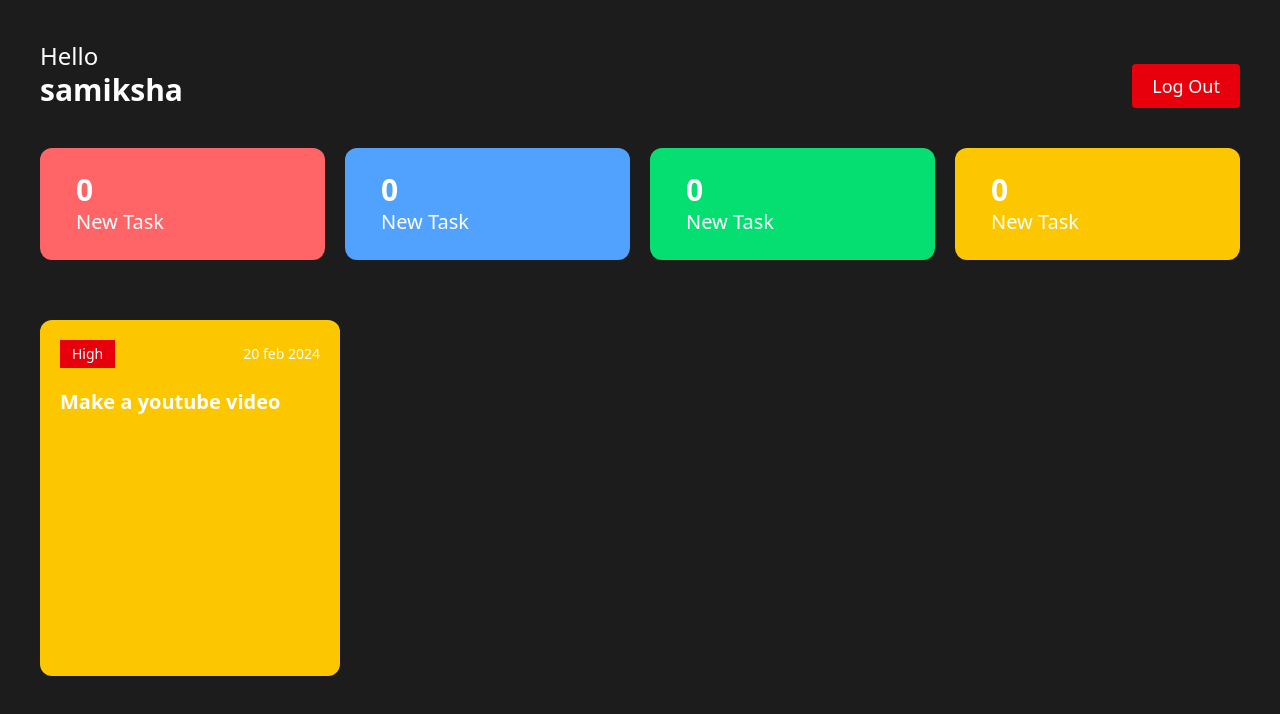
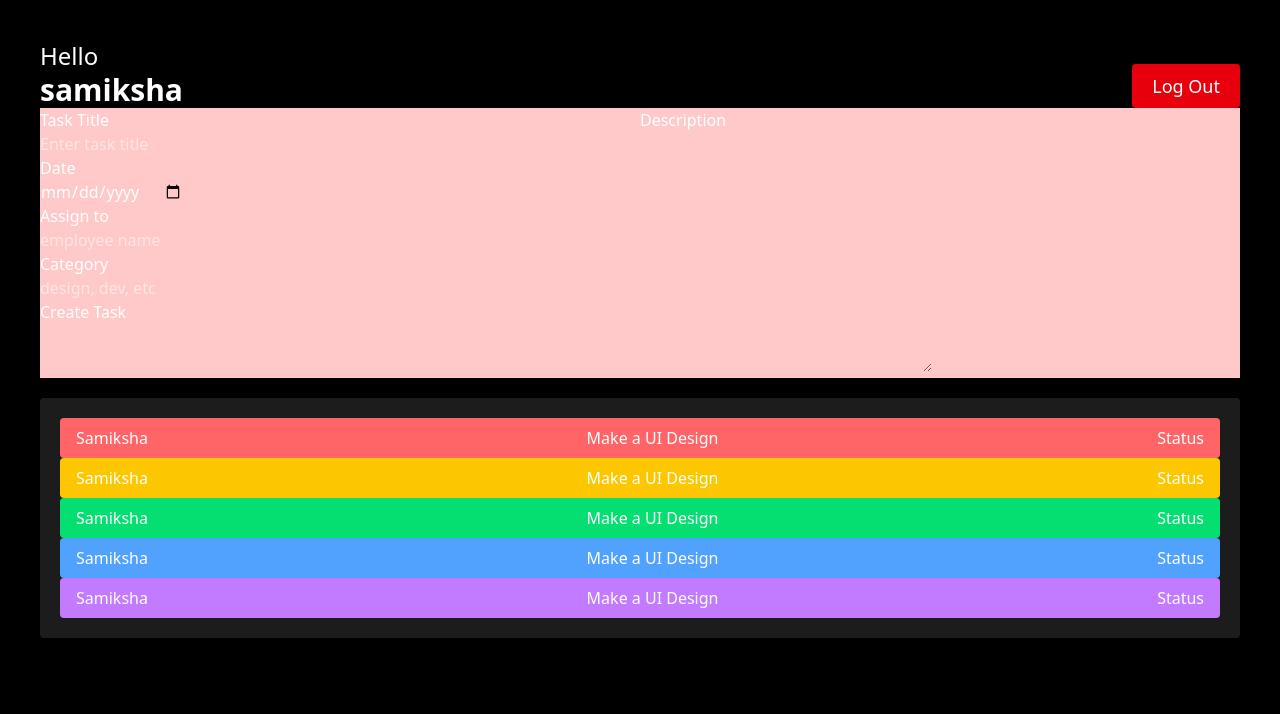
Before and after one commit to samikshapawar08/Employee-Management-System, a React (Vite) app: page / in a window 1280 px wide. Shown: the top 714 px of the page. Built offline with nearby package versions, Linux system fonts and the light colour scheme.

Commit message:
fouth commit

```diff
--- a/src/App.jsx
+++ b/src/App.jsx
@@ -1,12 +1,14 @@
 import React from 'react'
 import Login from './components/Auth/Login'
 import EmployeeDashboard from './components/Dashboard/EmployeeDashboard'
+import AdminDashboard from './components/Dashboard/AdminDashboard'
 
 const App = () => {
   return (
     <>
     {/* <Login /> */}
-    <EmployeeDashboard />
+    {/* <EmployeeDashboard /> */}
+    <AdminDashboard />
     </>
   )
 }
--- a/src/components/Dashboard/AdminDashboard.jsx
+++ b/src/components/Dashboard/AdminDashboard.jsx
@@ -0,0 +1,16 @@
+import React from "react";
+import Header from "../other/Header";
+import CreateTask from "../other/CreateTask";
+import AllTask from "../other/AllTask";
+
+const AdminDashboard = () => {
+  return (
+    <div className="h-screen w-full p-10">
+      <Header />
+      <CreateTask />
+      <AllTask />
+    </div>
+  );
+};
+
+export default AdminDashboard;
--- a/src/components/TaskList/TaskList.jsx
+++ b/src/components/TaskList/TaskList.jsx
@@ -3,14 +3,39 @@ import React from 'react'
 const TaskList = () => {
   return (
     <div id='tasklist' className='h-[55%] overflow-x-auto w-full flex items-center justify-start gap-5 flex-nowrap py-5 mt-10'>
+        <div className='flex-shrink-0 h-full w-[300px] p-5 bg-red-400 rounded-xl '>
+            < div className='flex justify-between items-center'>
+                <h3 className='bg-red-600 text-sm px-3 py-1'>High</h3>
+                <h4 className='text-sm'>20 feb 2024</h4>
+            </div>
+            <h2 className='mt-5 text-2xl font-semibold'>Make a youtube video</h2>
+            <p className='text-sm mt-2'>Lorem ipsum, dolor sit amet consectetur adipisicing elit. Hic dicta quis voluptate quas iure dolorum deleniti impedit, officia beatae debitis repellendus facilis expedita quae dignissimos adipisci delectus rem. Qui, impedit.</p>
+        </div>
+        <div className='flex-shrink-0 h-full w-[300px] p-5 bg-blue-400 rounded-xl '>
+            < div className='flex justify-between items-center'>
+                <h3 className='bg-red-600 text-sm px-3 py-1'>High</h3>
+                <h4 className='text-sm'>20 feb 2024</h4>
+            </div>
+            <h2 className='mt-5 text-2xl font-semibold'>Make a youtube video</h2>
+            <p className='text-sm mt-2'>Lorem ipsum, dolor sit amet consectetur adipisicing elit. Hic dicta quis voluptate quas iure dolorum deleniti impedit, officia beatae debitis repellendus facilis expedita quae dignissimos adipisci delectus rem. Qui, impedit.</p>
+        </div>
+        <div className='flex-shrink-0 h-full w-[300px] p-5 bg-green-400 rounded-xl '>
+            < div className='flex justify-between items-center'>
+                <h3 className='bg-red-600 text-sm px-3 py-1'>High</h3>
+                <h4 className='text-sm'>20 feb 2024</h4>
+            </div>
+            <h2 className='mt-5 text-2xl font-semibold'>Make a youtube video</h2>
+            <p className='text-sm mt-2'>Lorem ipsum, dolor sit amet consectetur adipisicing elit. Hic dicta quis voluptate quas iure dolorum deleniti impedit, officia beatae debitis repellendus facilis expedita quae dignissimos adipisci delectus rem. Qui, impedit.</p>
+        </div>
         <div className='flex-shrink-0 h-full w-[300px] p-5 bg-yellow-400 rounded-xl '>
             < div className='flex justify-between items-center'>
                 <h3 className='bg-red-600 text-sm px-3 py-1'>High</h3>
                 <h4 className='text-sm'>20 feb 2024</h4>
             </div>
-            <h2 className='mt-5 text-xl font-semibold'>Make a youtube video</h2>
+            <h2 className='mt-5 text-2xl font-semibold'>Make a youtube video</h2>
+            <p className='text-sm mt-2'>Lorem ipsum, dolor sit amet consectetur adipisicing elit. Hic dicta quis voluptate quas iure dolorum deleniti impedit, officia beatae debitis repellendus facilis expedita quae dignissimos adipisci delectus rem. Qui, impedit.</p>
+        </div>
 
-        </div>
         {/* <div className='flex-shrink-0 h-full w-[300px] bg-yellow-400 rounded-xl '>
 
         </div>
--- /dev/null
+++ b/src/components/other/AllTask.jsx
@@ -0,0 +1,35 @@
+import React from 'react'
+
+const AllTask = () => {
+  return (
+    <div className='bg-[#1c1c1c] p-5 rounded mt-5'>
+        <div className='bg-red-400 py-2 px-4 flex justify-between rounded'>
+            <h2>Samiksha</h2>
+            <h3>Make a UI Design</h3>
+            <h5>Status</h5>
+        </div>
+        <div className='bg-yellow-400 py-2 px-4 flex justify-between rounded'>
+            <h2>Samiksha</h2>
+            <h3>Make a UI Design</h3>
+            <h5>Status</h5>
+        </div>
+        <div className='bg-green-400 py-2 px-4 flex justify-between rounded'>
+            <h2>Samiksha</h2>
+            <h3>Make a UI Design</h3>
+            <h5>Status</h5>
+        </div>
+        <div className='bg-blue-400 py-2 px-4 flex justify-between rounded'>
+            <h2>Samiksha</h2>
+            <h3>Make a UI Design</h3>
+            <h5>Status</h5>
+        </div>
+        <div className='bg-purple-400 py-2 px-4 flex justify-between rounded'>
+            <h2>Samiksha</h2>
+            <h3>Make a UI Design</h3>
+            <h5>Status</h5>
+        </div>
+    </div>
+  )
+}
+
+export default AllTask
--- /dev/null
+++ b/src/components/other/CreateTask.jsx
@@ -0,0 +1,39 @@
+import React from 'react'
+
+const CreateTask = () => {
+  return (
+     <div>
+        <form className="flex w-full bg-red-200 items-start justify-between">
+            <div className='w-1/2'><div>
+                <div>
+            <h3>Task Title</h3>
+            <input type="text" placeholder="Enter task title"></input>
+          </div>
+            <h3>Date</h3>
+            <input type="date" />
+          </div>
+          <div>
+            <h3>Assign to</h3>
+            <input type="text" placeholder="employee name" />
+          </div>
+          <div>
+            <h3>Category</h3>
+            <input type="text" placeholder="design, dev, etc" />
+          </div>
+          <button>Create Task</button>
+          </div>
+
+
+          <div className='w-1/2'>
+
+            <h3>Description</h3>
+            <textarea name="" id="" cols="30" rows="10"></textarea>
+          </div>
+
+
+        </form>
+      </div>
+  )
+}
+
+export default CreateTask
--- a/src/index.css
+++ b/src/index.css
@@ -1,7 +1,7 @@
 @import "tailwindcss";
 
 *{
-  color: white;
+ color: #fff;
 }
 body{
   background-color: black;
```
